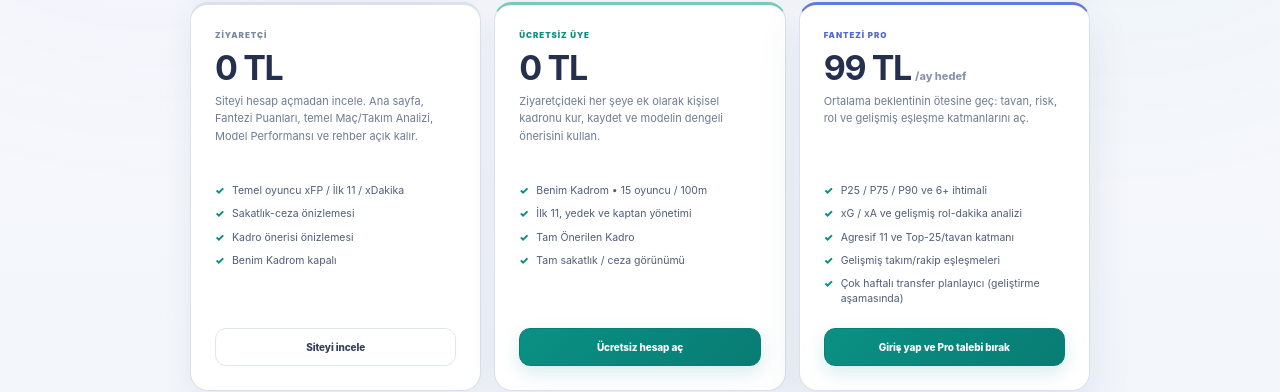
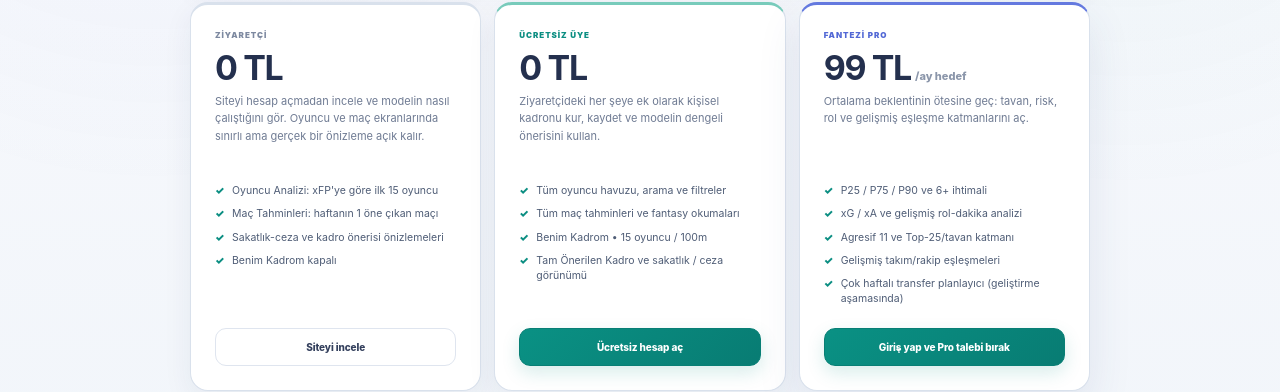
Before and after one commit to ecetin1998/tff-fantezi, a Next.js app: page /pricing in a window 1280 px wide. Shown: the part 318-710 px from the top of the page. Built offline with nearby package versions, Linux system fonts and the light colour scheme; no server answers.

Commit message:
docs(access): align plan copy with visitor previews

```diff
--- a/app/pricing/page.js
+++ b/app/pricing/page.js
@@ -19,11 +19,11 @@ export default async function Pricing({searchParams}){
     <div className="access-tier-grid">
       <article className="card access-tier-card">
         <span>ZİYARETÇİ</span><strong>0 TL</strong>
-        <p>Siteyi hesap açmadan incele. Ana sayfa, Fantezi Puanları, temel Maç/Takım Analizi, Model Performansı ve rehber açık kalır.</p>
+        <p>Siteyi hesap açmadan incele ve modelin nasıl çalıştığını gör. Oyuncu ve maç ekranlarında sınırlı ama gerçek bir önizleme açık kalır.</p>
         <ul>
-          <li>Temel oyuncu xFP / İlk 11 / xDakika</li>
-          <li>Sakatlık-ceza önizlemesi</li>
-          <li>Kadro önerisi önizlemesi</li>
+          <li>Oyuncu Analizi: xFP'ye göre ilk 15 oyuncu</li>
+          <li>Maç Tahminleri: haftanın 1 öne çıkan maçı</li>
+          <li>Sakatlık-ceza ve kadro önerisi önizlemeleri</li>
           <li>Benim Kadrom kapalı</li>
         </ul>
         <Link href="/players" className="secondary">Siteyi incele</Link>
@@ -33,10 +33,10 @@ export default async function Pricing({searchParams}){
         <span>ÜCRETSİZ ÜYE</span><strong>0 TL</strong>
         <p>Ziyaretçideki her şeye ek olarak kişisel kadronu kur, kaydet ve modelin dengeli önerisini kullan.</p>
         <ul>
+          <li>Tüm oyuncu havuzu, arama ve filtreler</li>
+          <li>Tüm maç tahminleri ve fantasy okumaları</li>
           <li>Benim Kadrom • 15 oyuncu / 100m</li>
-          <li>İlk 11, yedek ve kaptan yönetimi</li>
-          <li>Tam Önerilen Kadro</li>
-          <li>Tam sakatlık / ceza görünümü</li>
+          <li>Tam Önerilen Kadro ve sakatlık / ceza görünümü</li>
         </ul>
         {auth.tier==='visitor'?<Link href="/login" className="cta">Ücretsiz hesap aç</Link>:<div className="access-current-plan">Aktif seviyen</div>}
       </article>
```
